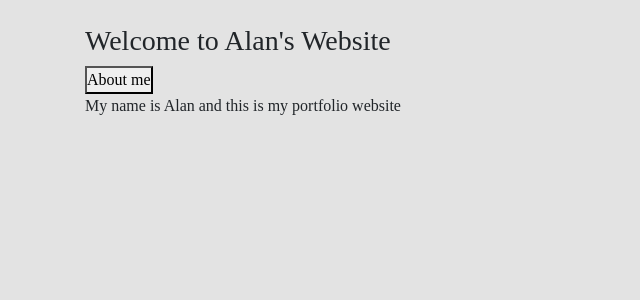
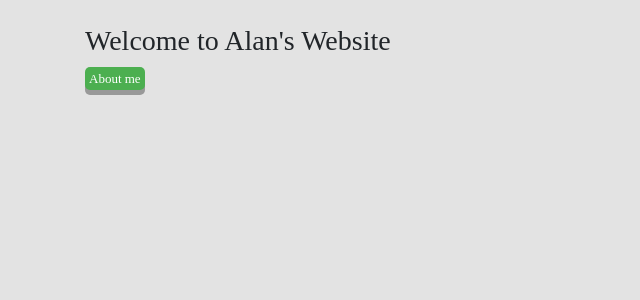
Before and after one commit to AlanSFSU/portfolio-website, a PHP site: page / in a window 1280 px wide. Shown: the top 300 px of the page, without its empty margins (0-640 px from the left). Run offline with PHP 8.4, Linux system fonts and the light colour scheme; some libraries are stand-ins or nearby versions.

Commit message:
customized about me button to look more appealing

```diff
--- a/index.html
+++ b/index.html
@@ -20,8 +20,8 @@
           <h3>Welcome to Alan's Website</h3>
 
           <!--toggle to show or hide about me text -->
-          <button onclick="toggleText()">About me</button>
-          <div id="myText">My name is Alan and this is my portfolio website </div>
+          <button id="meButt" onclick="toggleText()">About me</button>
+          <div id="myText" style="display:none;">My name is Alan and this is my portfolio website </div>
 
       </div>
   </div>
--- a/navbar.php
+++ b/navbar.php
@@ -5,11 +5,5 @@
           <li class="nav-item">
               <a class="nav-link" data-toggle="tab" href="index.html"><i class="fas fa-home"></i></a>
           </li>
-          <li class="nav-item">
-              <a class="nav-link" data-toggle="tab" href="#menu1">Menu 1</a>
-          </li>
-          <li class="nav-item">
-              <a class="nav-link" data-toggle="tab" href="#menu2">Menu 2</a>
-          </li>
       </ul>
   </div>
--- a/static/css/stylesheet.css
+++ b/static/css/stylesheet.css
@@ -57,3 +57,26 @@ body
   font-size:20px;
   color:white;
 }
+
+/* decorating the about me button */
+#meButt{
+  font-size: 13px;
+  padding: 2px 4px;
+  border-radius: 5px;
+  background-color: #4caf50;
+  box-shadow: 0 5px #999;
+  color:white;
+  border: none;
+  outline: none;
+}
+
+#meButt:hover{
+  background-color: #3e8e41;
+}
+
+#meButt:active{
+  margin: 0px;
+  background-color: #3e8e41;
+  box-shadow: 0 3px #666;
+  transform: translateY(2px);
+}
```
